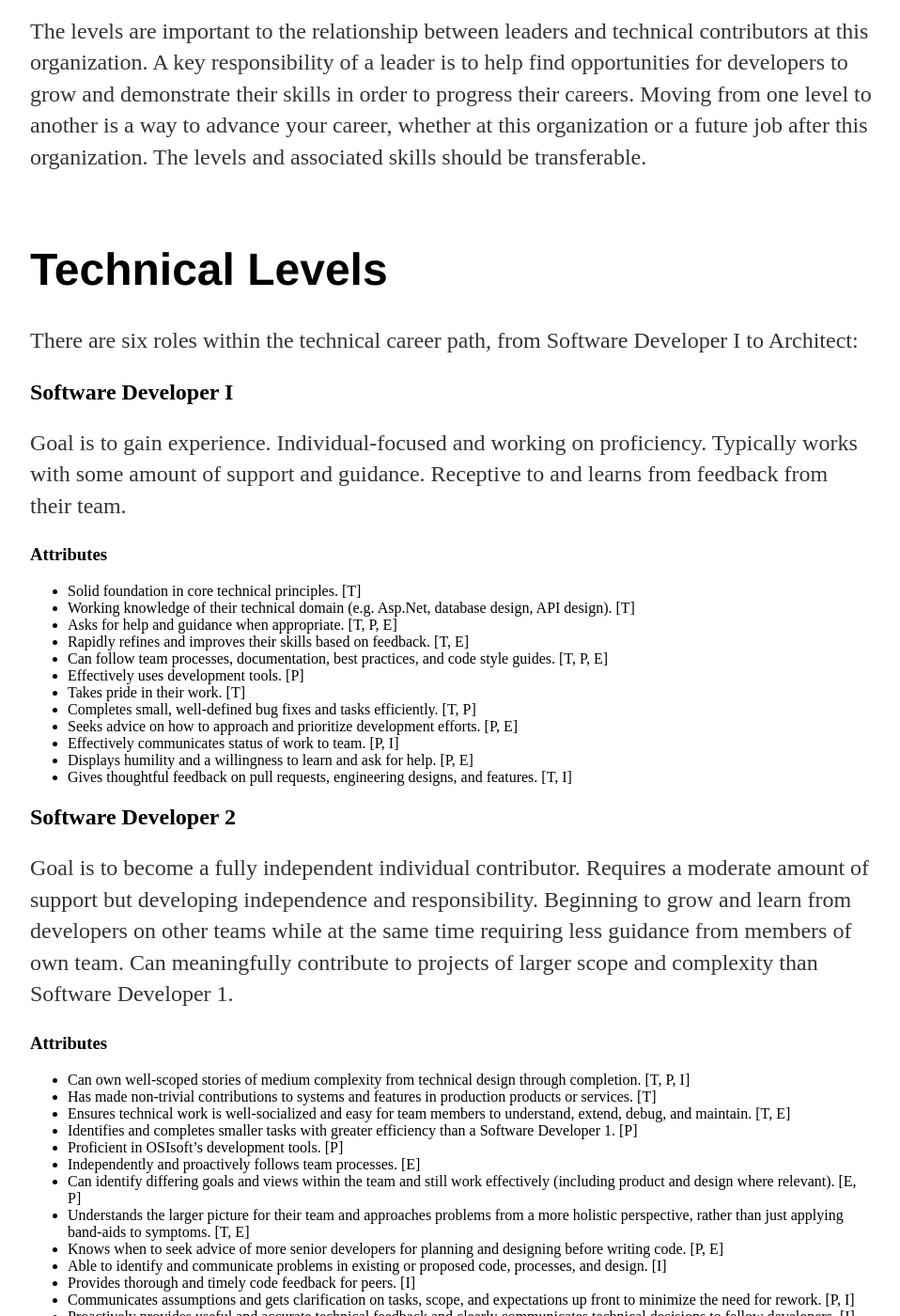
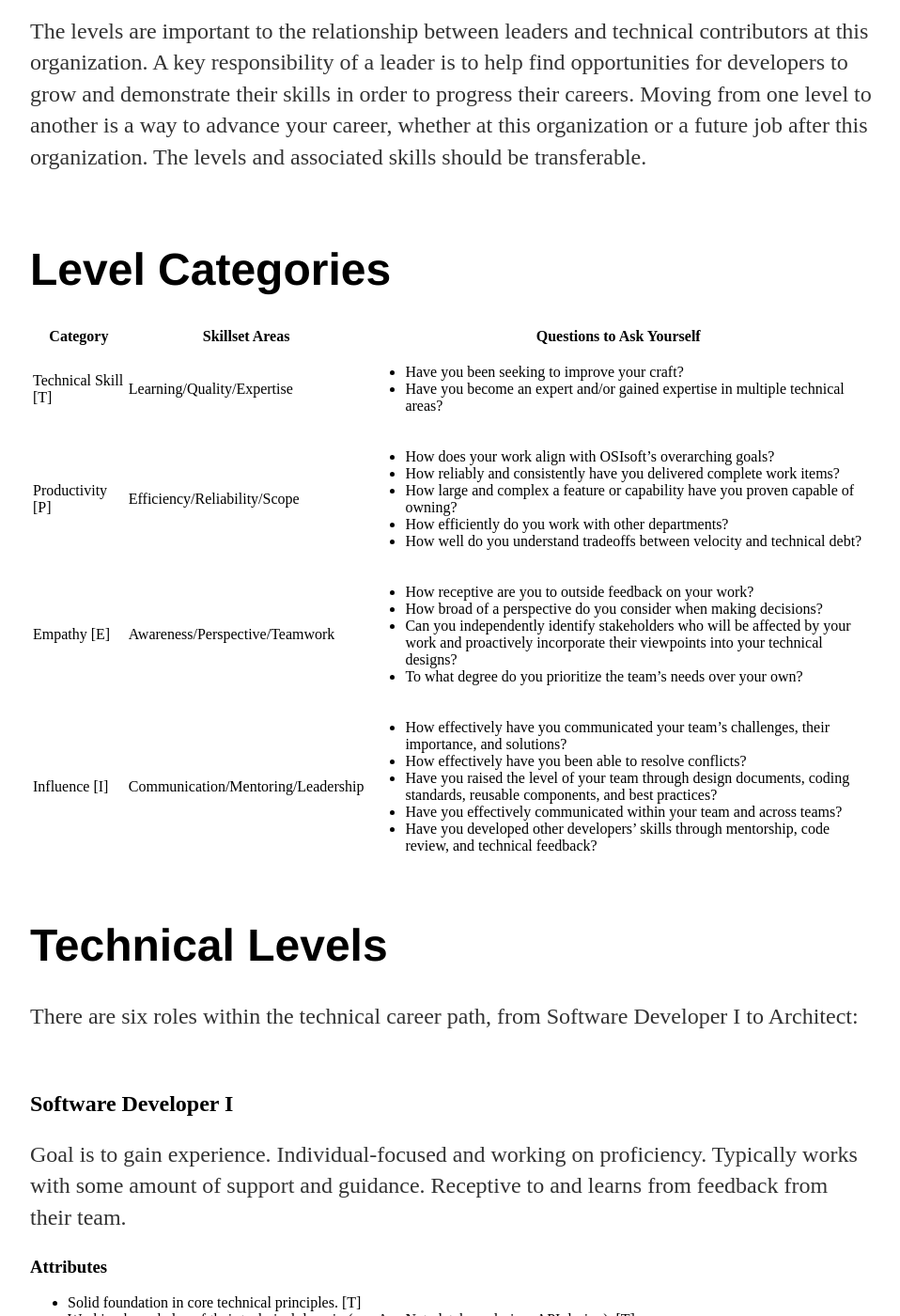
Before and after one commit to OSIEng/osieng.github.io, a Jekyll site: the page built from career/index.html, in a window 1280 px wide and 1400 px high, scrolled down 507 px. Shown: the whole window at 94% size, without its empty margins (160-1118 px from the left). Built offline with Jekyll 4.4.1, drawn with Linux system fonts in a browser that asks for light colours.

Commit message:
Update index.html
Add Level Categories table

```diff
--- a/career/index.html
+++ b/career/index.html
@@ -16,6 +16,36 @@ title: Career Path - OSIsoft Engineering
 		progress their careers. Moving from one level to another is a way to advance your career, whether at this organization or
 		a future job after this organization. The levels and associated skills should be transferable.</p>
 	</br>
+<h1>Level Categories</h1>
+<table>
+  <tr>
+    <th>Category</th>
+    <th>Skillset Areas</th>
+    <th>Questions to Ask Yourself</th>
+  </tr>
+  <tr>
+    <td>Technical Skill [T]</td>
+    <td>Learning/Quality/Expertise</td>
+    <td><ul><li>Have you been seeking to improve your craft?</li><li>Have you become an expert and/or gained expertise in multiple technical areas?</li></ul> </td>
+  </tr>
+  <tr>
+    <td>Productivity [P]</td>
+    <td>Efficiency/Reliability/Scope</td>
+    <td><ul><li>How does your work align with OSIsoft’s overarching goals?</li><li>How reliably and consistently have you delivered complete work items?</li><li>How large and complex a feature or capability have you proven capable of owning?</li><li>How efficiently do you work with other departments?</li><li>How well do you understand tradeoffs between velocity and technical debt?</li></ul> </td>
+  </tr>
+  <tr>
+    <td>Empathy [E]</td>
+    <td>Awareness/Perspective/Teamwork</td>
+    <td><ul><li>How receptive are you to outside feedback on your work?</li><li>How broad of a perspective do you consider when making decisions?</li><li>Can you independently identify stakeholders who will be affected by your work and proactively incorporate their viewpoints into your technical designs?</li><li>To what degree do you prioritize the team’s needs over your own?</li></ul></td>
+  </tr>
+  <tr>
+    <td>Influence [I]</td>
+    <td>Communication/Mentoring/Leadership</td>
+    <td><ul><li>How effectively have you communicated your team’s challenges, their importance, and solutions?</li><li>How effectively have you been able to resolve conflicts?</li><li>Have you raised the level of your team through design documents, coding standards, reusable components, and best practices?</li><li>Have you effectively communicated within your team and across teams?</li><li>Have you developed other developers’ skills through mentorship, code review, and technical feedback?</li></ul></td>
+  </tr>
+
+</table>
+</br>
 <h1>Technical Levels</h1>
 <p>There are six roles within the technical career path, from Software Developer I to Architect:
 <!-- <ul>
@@ -28,6 +58,7 @@ title: Career Path - OSIsoft Engineering
 </ul>
 -->
 </p>
+</br>
 <h2>Software Developer I</h2>
 <p>Goal is to gain experience. Individual-focused and working on proficiency. Typically works with some amount of support and guidance.
 	Receptive to and learns from feedback from their team. </p>
@@ -46,6 +77,7 @@ title: Career Path - OSIsoft Engineering
 	<li>Displays humility and a willingness to learn and ask for help. [P, E] </li>
 	<li>Gives thoughtful feedback on pull requests, engineering designs, and features. [T, I] </li>
 </ul>
+</br>
 <h2>Software Developer 2</h2>
 <p>Goal is to become a fully independent individual contributor. Requires a moderate amount of support but developing independence and
 	responsibility. Beginning to grow and learn from developers on other teams while at the same time requiring less guidance from
@@ -69,7 +101,7 @@ title: Career Path - OSIsoft Engineering
 	<li>Can guide another developer through a component which they are familiar with. [I] </li>
 	<li>Takes ownership and responsibility for their work, including supporting it in production and recognizing when it should be refactored or removed. [T]</li>
 </ul>
-
+</br>
 <h2>Senior Software Developer</h2>
 <p>Goal is to execute complex work items with minimal support and guidance. Solid individual contributor and works well independently.
 	Demonstrates maturity of thought and craft. Incorporates perspectives spanning the entire development organization. </p>
@@ -97,7 +129,7 @@ title: Career Path - OSIsoft Engineering
 	<li>Communicates efficiently and effectively within team, and department. [I] </li>
 	<li>Takes an active role in recruiting new team members and new developers in general. [E, I] </li>
 </ul>
-
+</br>
 <h2>Staff Software Developer</h2>
 <p>Goal is to execute large-scale features and initiatives with minimal support and guidance. Continues development of Senior Software
 	Developer traits with focus on larger projects and initiatives. Capable and productive as both an individual developer and
@@ -122,7 +154,7 @@ title: Career Path - OSIsoft Engineering
 	<li>Communicates efficiently and effectively within product development. [I] </li>
 	<li>Takes an active role in recruiting new team members and new developers in general. [E, I] </li>
 </ul>
-
+</br>
 <h2>Principal Software Developer</h2>
 <p>Goal is to leverage technical depth and breadth to have a broad impact on this organization. High-performing individual contributor
 	with maturity and influence to set a technical vision for their team and lead toward execution of that vision. Raises the level
@@ -156,7 +188,7 @@ title: Career Path - OSIsoft Engineering
 	<li>Communicates efficiently and effectively department-wide. [I]</li>
 	<li>Takes an active role in recruiting new team members and new developers in general. [E, I] </li>
 </ul>
-
+</br>
 <h2>Architect</h2>
 <p>Goal is to set technical direction for products and services through vision and execution. High-performing technical leader. Broad
 	vision and technical maturity at the highest level. Raises the level of the organization, seen as a thought leader and teacher.
```
